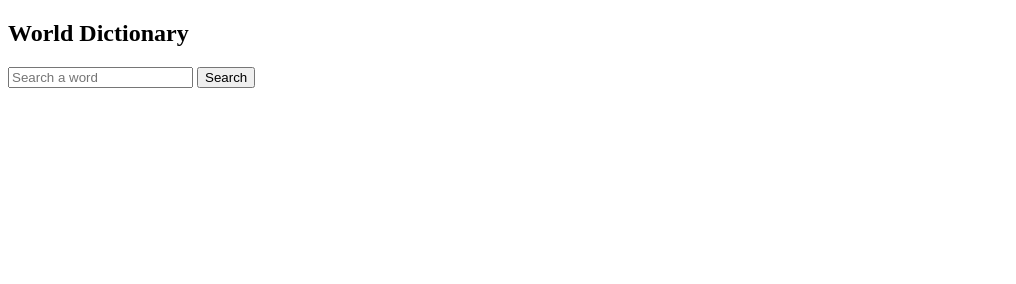
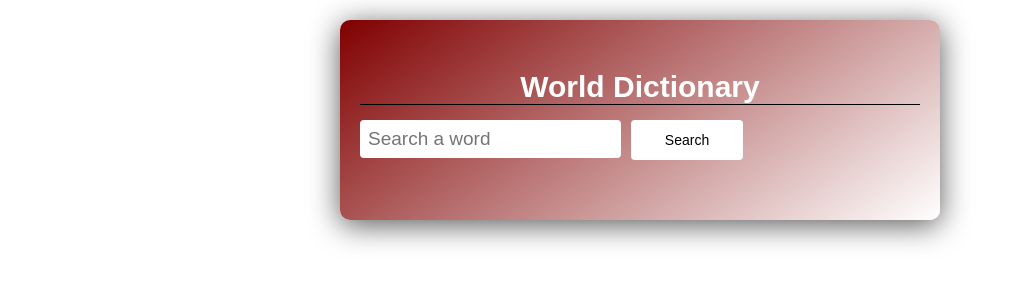
Before and after one commit to Limotiz/Summative-Lab-Single-Page-Application, a plain HTML site: page index.html in a window 1280 px wide. Shown: the whole page, without its empty margins (0-1016 px from the left). Drawn offline with Linux system fonts and the light colour scheme.

Commit message:
added new features

```diff
--- a/index.html
+++ b/index.html
@@ -3,7 +3,7 @@
 <head>
     <meta charset="UTF-8">
     <meta name="viewport" content="width=device-width, initial-scale=1.0">
-    <link rel="stylesheet" href="dictionary.css">
+    <link rel="stylesheet" href="styles.css">
     <title>Dictionary</title>
 </head>
 <body>
@@ -27,7 +27,7 @@
         </div>
 
     </div>
-    <script src="script.js">
+    <script src="web.js">
 
     </script>
 </body>
--- a/styles.css
+++ b/styles.css
@@ -4,17 +4,18 @@
     box-sizing: border-box;
     font-family: Arial,Helvetica, sans-serif;
 
+
 }
 
 body {
     display: flex;
-    align-items: center;
+    margin-top: 20px;
     justify-content: center;
     min-height: 100vh;
 }
 
 .wrapper{
-   width: 500px ;
+   width: 600px ;
 
 }
 
@@ -28,7 +29,7 @@ body {
 
 .content h2 {
     text-align: center;
-    font-size: 40px;
+    font-size: 30px;
     border-bottom: 1px solid black;
     margin-bottom: 15px;
     color: white;
```
Also changed, not shown: 1 other file.
